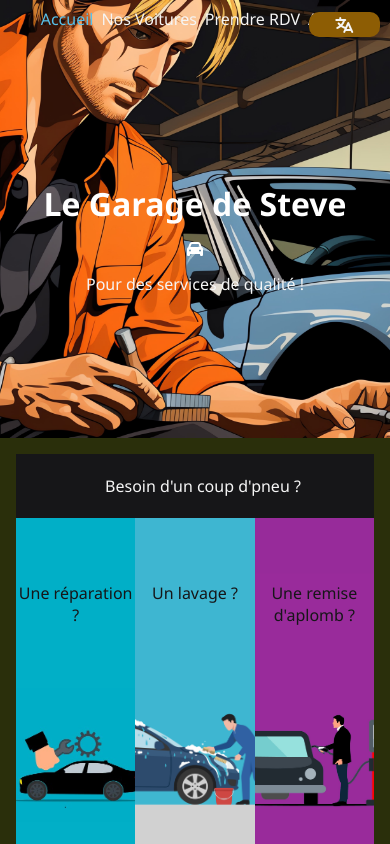
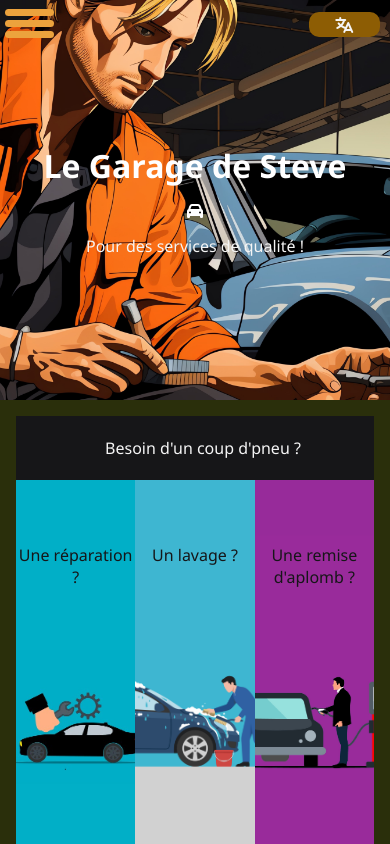
Before and after one commit to Wisse59/leGarageDeSteve, a React (Create React App) app: page / in a window 390 px wide. Shown: the top 844 px of the page. Built offline with nearby package versions, Linux system fonts and the light colour scheme.

Commit message:
Navbar responsive

```diff
--- a/src/components/Navigation.js
+++ b/src/components/Navigation.js
@@ -1,35 +1,45 @@
 import { NavLink } from "react-router-dom";
 import txtFR from "../assets/langages/txtFR.json";
 import txtANG from "../assets/langages/txtANG.json";
+import { useEffect, useState } from "react";
 
 const Navigation = () => {
     const choixLangue = 'FR';
 
-    const langues = {
+    const languesDispo = {
         FR: txtFR,
         ANG: txtANG
     };
 
+    const [sidebarOuverte, setSidebarOuverte] = useState(false);
+
     return (
         <div className="navigation">
             <nav>
-                <ul>
+                <div id="sidebarReponsive"> {/*pour les mobiles*/}
+                    <div className="toggle-btn" id="btn">
+                        <span onClick={() => sidebarOuverte? setSidebarOuverte(false) : setSidebarOuverte(true)} style={{transform: sidebarOuverte ? 'rotate(45deg) translate(68px, -52px)' : 'rotate(0deg) translateX(0px)'}}></span>
+                        <span onClick={() => sidebarOuverte? setSidebarOuverte(false) : setSidebarOuverte(true)} style={{transform: sidebarOuverte ? 'rotate(-45deg) translate(60px, 60px)' : 'rotate(0deg) translateX(0px)'}}></span>
+                        <span onClick={() => sidebarOuverte? setSidebarOuverte(false) : setSidebarOuverte(true)} style={{ opacity: sidebarOuverte ? 0 : 1, transition: 'none' }}></span>
+                    </div>
+                    <ul style={{ transform: sidebarOuverte ? 'translateX(0px)' : 'translateX(-150px)'}}>
                         <NavLink to="/" className={(nav) => (nav.isActive ? "nav-active" : "")}>
-                        <li>{langues[choixLangue][0].text}</li>
+                            <li>{languesDispo[choixLangue][0].text}</li>
                         </NavLink>
                         <NavLink to="/nos-voitures" className={(nav) => (nav.isActive ? "nav-active" : "")}>
-                        <li>{langues[choixLangue][1].text}</li>
+                            <li>{languesDispo[choixLangue][1].text}</li>
                         </NavLink>
                         <NavLink to="/" id="titreDissumulable" className={(nav) => (nav.isActive ? "nav-active" : "")}>
-                        <li id="titreNav">{langues[choixLangue][2].text}</li>
+                            <li id="titreNav">{languesDispo[choixLangue][2].text}</li>
                         </NavLink>
                         <NavLink to="/prendre-rdv" className={(nav) => (nav.isActive ? "nav-active" : "")}>
-                        <li>{langues[choixLangue][3].text}</li>
+                            <li>{languesDispo[choixLangue][3].text}</li>
                         </NavLink>
                         <NavLink to="/actus" id ="a" className={(nav) => (nav.isActive ? "nav-active" : "")}>
-                        <li>{langues[choixLangue][4].text}</li>
+                            <li>{languesDispo[choixLangue][4].text}</li>
                         </NavLink>
                     </ul>
+                </div>
             <div id="langues">
                 <p id="langueNavbar"><i className="fa-solid fa-language"></i></p>
                 <ul id="languesCachees">
--- a/src/styles/style.css
+++ b/src/styles/style.css
@@ -98,6 +98,55 @@ nav ul li {
   color: rgb(87, 193, 234);
 }
 
+@media (min-width: 463px) {
+  #sidebarReponsive ul {
+    -webkit-transform: none !important;
+            transform: none !important;
+  }
+}
+@media (max-width: 463px) {
+  #sidebarReponsive ul {
+    position: absolute;
+    display: -webkit-box;
+    display: -ms-flexbox;
+    display: flex;
+    -webkit-box-orient: vertical;
+    -webkit-box-direction: normal;
+        -ms-flex-direction: column;
+            flex-direction: column;
+    gap: 0rem;
+    -webkit-transform: translateX(-150px);
+            transform: translateX(-150px);
+    background: #eca33d;
+    height: 100vh;
+    -webkit-box-pack: start;
+        -ms-flex-pack: start;
+            justify-content: flex-start;
+    z-index: 1;
+  }
+  #sidebarReponsive ul li:hover {
+    background-color: #a36916;
+  }
+  .toggle-btn {
+    position: absolute;
+    top: 5px;
+    left: 5px;
+    cursor: pointer;
+    height: 50px;
+    width: 50px;
+    z-index: 1;
+  }
+  .toggle-btn span {
+    width: 49px;
+    height: 7px;
+    border-radius: 5px;
+    background: #eca33d;
+    display: block;
+    margin-top: 4px;
+    -webkit-transition: 0.3s ease;
+    transition: 0.3s ease;
+  }
+}
 img, i {
   -webkit-user-select: none;
      -moz-user-select: none;
@@ -145,6 +194,7 @@ img, i {
   -webkit-box-direction: normal;
       -ms-flex-direction: column;
           flex-direction: column;
+  z-index: 1;
 }
 #langues li {
   background-color: rgb(42, 47, 11);
@@ -764,6 +814,7 @@ h6 {
   width: 26rem;
   padding: 1rem 0;
   border-radius: 25px;
+  z-index: 0;
 }
 
 .fa-circle-xmark {
--- a/src/styles/style.scss
+++ b/src/styles/style.scss
@@ -73,6 +73,46 @@ nav ul {
     color: rgb(87, 193, 234);
 }
 
+@media (min-width: 463px) {
+    #sidebarReponsive ul {
+        transform: none !important;
+    }
+}
+@media (max-width: 463px) {
+    #sidebarReponsive ul {
+        position: absolute;
+        display: flex;
+        flex-direction: column;
+        gap: 0rem;
+        transform: translateX(-150px);
+        background: #eca33d;
+        height: 100vh;
+        justify-content: flex-start;
+        z-index: 1;
+        li:hover {
+            background-color: #a36916;
+        }
+    }
+    .toggle-btn {
+    position: absolute;
+    top: 5px;
+    left: 5px;
+    cursor: pointer;
+    height: 50px;
+    width: 50px;
+    z-index: 1;
+    }
+    .toggle-btn span {
+    width: 49px;
+    height: 7px;
+    border-radius: 5px;
+    background: #eca33d;
+    display: block;
+    margin-top: 4px;
+    transition: 0.3s ease;
+    }
+}
+
 img, i {
     user-select: none; /*pour enlever la barre de selection de texte sur les images*/
 }
@@ -103,6 +143,7 @@ img, i {
     right: 10px;
     display: flex;
     flex-direction: column;
+    z-index: 1;
     li {
         background-color: rgb(42, 47, 11);
         color: whitesmoke;
@@ -614,6 +655,7 @@ h6 {
     width: 26rem;
     padding: 1rem 0;
     border-radius: 25px;
+    z-index: 0;
 }
 
 .fa-circle-xmark {
```
Also changed, not shown: 1 other file (tests, documents, lock files or other folders). Lines whose indentation alone changed are shown as unchanged.
